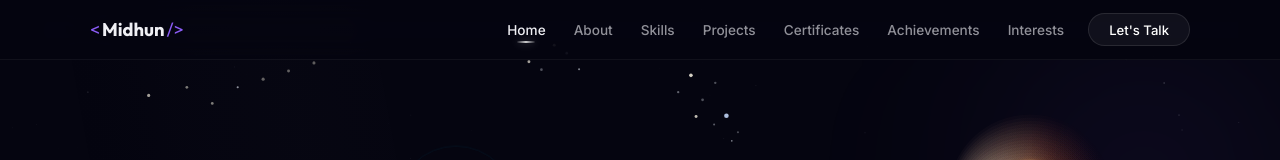
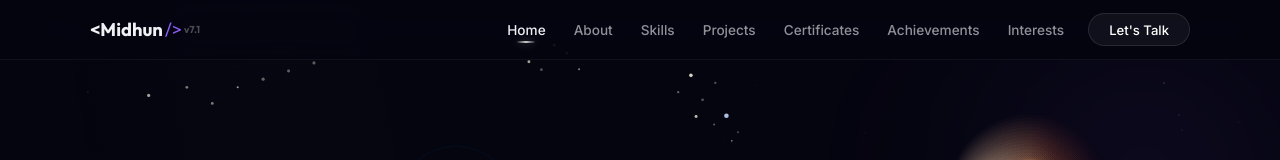
Before and after one commit to midhunsiby7/its_me_midhun, a React (Vite) app: page / in a window 1280 px wide. Shown: the top 160 px of the page. Built offline with nearby package versions, Linux system fonts and the light colour scheme.

Commit message:
chore: add version indicator to force CDN cache invalidation

```diff
--- a/src/components/Navbar.jsx
+++ b/src/components/Navbar.jsx
@@ -32,10 +32,8 @@ function Navbar({ activePage, onNavigate }) {
   return (
     <nav className="navbar">
       <div className="navbar__inner">
-        <button className="navbar__logo" onClick={() => handleNav('home')}>
-          <span className="navbar__logo-b">&lt;</span>
-          <span className="navbar__logo-n">Midhun</span>
-          <span className="navbar__logo-b">/&gt;</span>
+        <button onClick={() => handleNav('home')} className="navbar__logo">
+          &lt;Midhun<span className="navbar__logo-b">/&gt;</span> <span style={{fontSize: '10px', opacity: 0.3}}>v7.1</span>
         </button>
 
         {/* Hamburger */}
```
